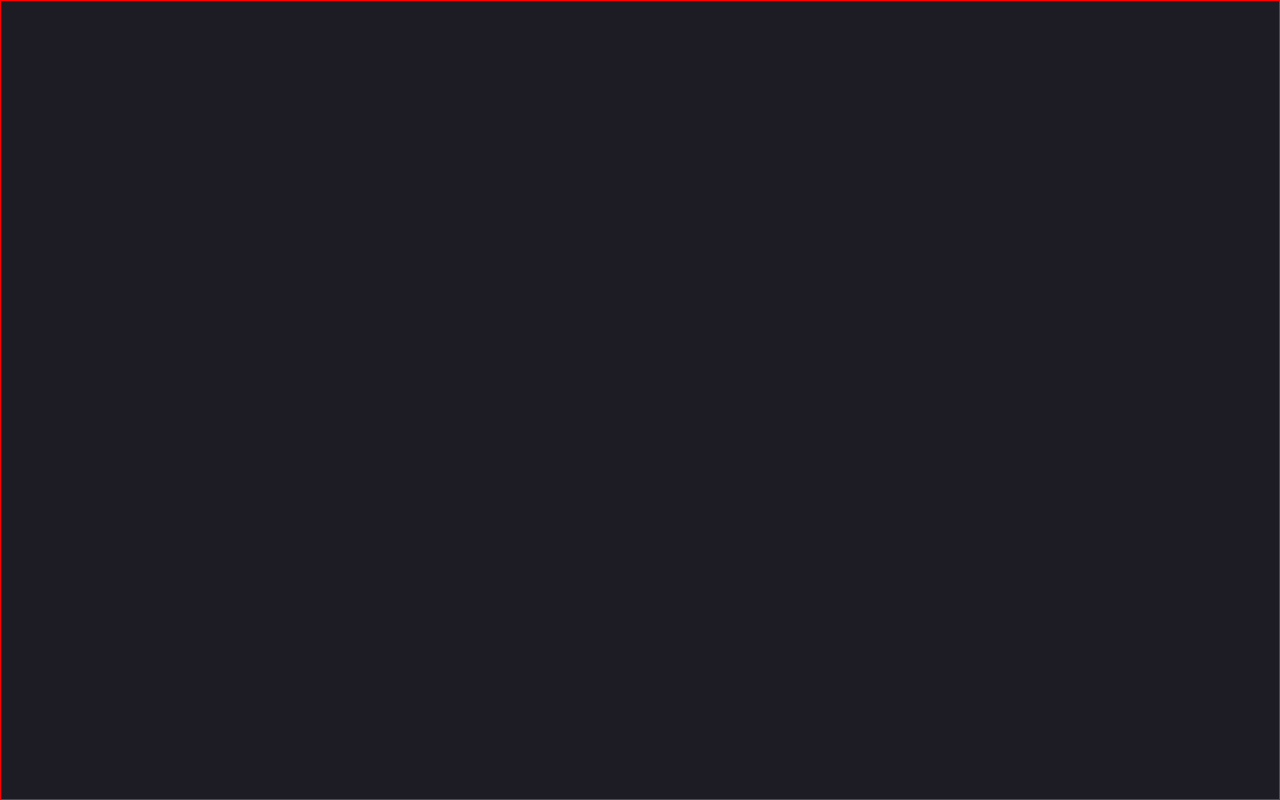
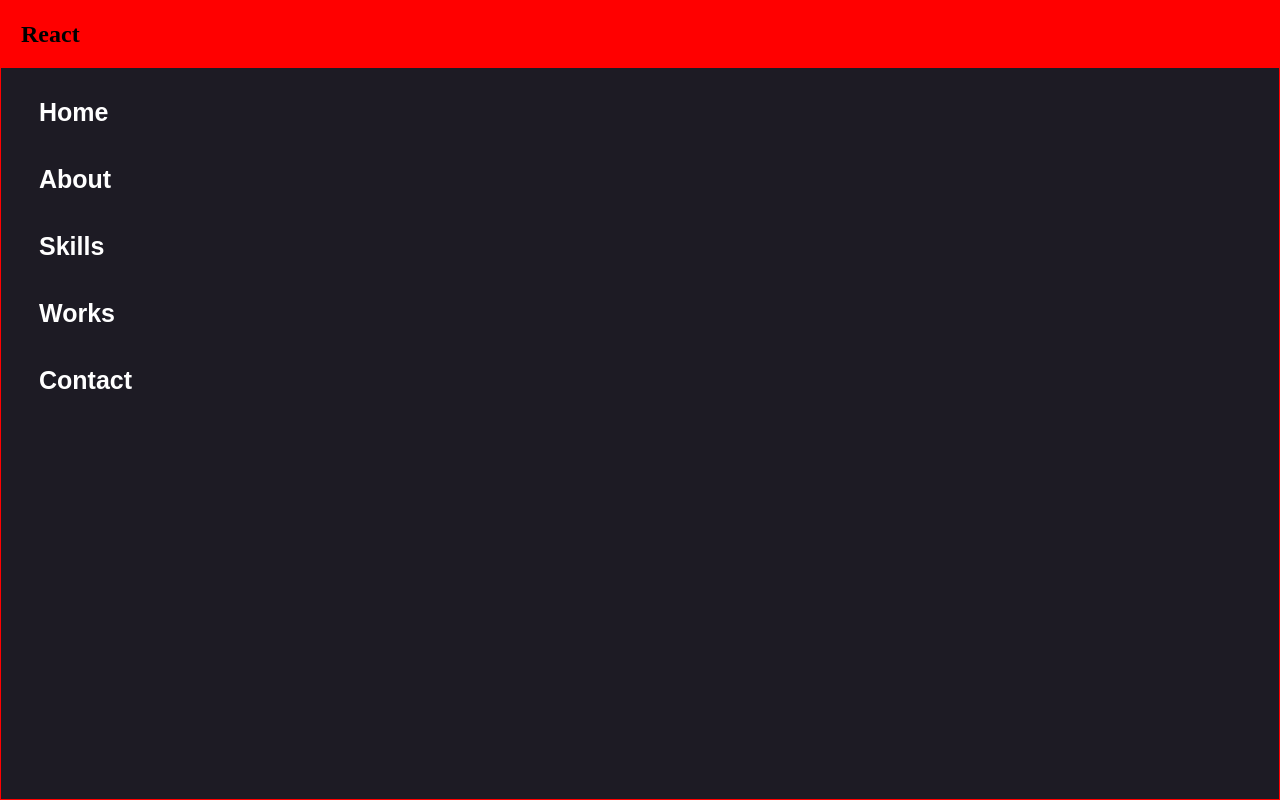
Before and after one commit to cmglezpdev/portfolio, a React (Create React App) app: page / in a window 1280 px wide. Built offline with nearby package versions, Linux system fonts and the light colour scheme.

Commit message:
add some styles of the menu

```diff
--- a/src/App.jsx
+++ b/src/App.jsx
@@ -1,3 +1,4 @@
+import { Header } from "./layouts/header/Header"
 
 export const App = () => {
 
@@ -5,7 +6,7 @@ export const App = () => {
   return (
 
     <div id='app'>
-
+      <Header />
 
 
     </div>
--- /dev/null
+++ b/src/components/menu/Menu.jsx
@@ -0,0 +1,32 @@
+
+import './menu.scss'
+
+export const Menu = () => {
+    return (
+        <div className="menu">
+            <ul>
+                <li className="item-menu">
+                    <a href="#">Home</a>
+                    <div className='line'></div>
+                </li>
+                <li className="item-menu">
+                    <a href="#">About</a>
+                    <div className='line'></div>
+                </li>
+                <li className="item-menu">
+                    <a href="#">Skills</a>
+                    <div className='line'></div>
+                </li>
+                <li className="item-menu">
+                    <a href="#">Works</a>
+                    <div className='line'></div>
+                </li>
+                <li className="item-menu">
+                    <a href="#">Contact</a>
+                    <div className='line'></div>
+                </li>
+            </ul>
+        </div>
+
+    )
+}
--- /dev/null
+++ b/src/components/menu/menu.scss
@@ -0,0 +1,54 @@
+@import '../../scss/variables.scss';
+
+.menu {
+
+    width: 100%;
+    height: 100%;
+    padding: 30px;
+
+    ul {
+        width: 100%;
+        height: 100%;
+
+        display: flex;
+        flex-direction: column;
+        gap: 35px;
+
+        list-style: none;
+
+        li {
+
+            width: max-content;
+            font-family: sans-serif;
+
+            a {
+                color: $font-color-white;
+                padding: 0.5rem;
+                text-decoration: none;
+                font-size: 25px;
+                font-weight: bold;
+                transition: all 0.3s ease-in-out;
+
+            }
+
+            .line {
+                width: 100%;
+                height: 3px;
+                background-color: transparent;
+                transition: all 0.3s ease-in-out;
+
+            }
+
+            &:hover {
+                a {
+                    color: $font-color-green;
+                }
+
+                .line {
+                    background-color: $font-color-green;
+                }
+            }
+        }
+    }
+
+}
--- a/src/index.scss
+++ b/src/index.scss
@@ -50,7 +50,6 @@
     }
 }
 
-
 @media (min-width: 1536px) {
     #app {
         max-width: 1536px;
--- /dev/null
+++ b/src/layouts/header/Header.jsx
@@ -0,0 +1,21 @@
+
+import { useState } from 'react';
+import { Menu } from '../../components/menu/Menu';
+import './header.scss';
+
+
+export const Header = () => {
+    const [navBarOpen, setnavBarOpen] = useState(false);
+
+    return (
+      <>
+        <nav className="header">
+            <div className="header__logo">
+                <h1>React</h1>
+            </div>
+        </nav>
+
+        <Menu />
+    </>
+  )
+}
--- /dev/null
+++ b/src/layouts/header/header.scss
@@ -0,0 +1,32 @@
+
+.header {
+    display: flex;
+    justify-content: space-between;
+    position: sticky;
+    background-color: red;
+    padding: 20px;
+
+    &__nav {
+        display: flex;
+
+        ul {
+            display: flex;
+            list-style: none;
+
+            li {
+                a {
+                    display: block;
+                    padding: 0.5rem;
+                    text-decoration: none;
+                    color: #fff;
+                    font-size: 1rem;
+                    font-weight: bold;
+                    transition: all 0.3s ease-in-out;
+                    &:hover {
+                        color: #40d8bb;
+                    }
+                }
+            }
+        }
+    }
+}
```
